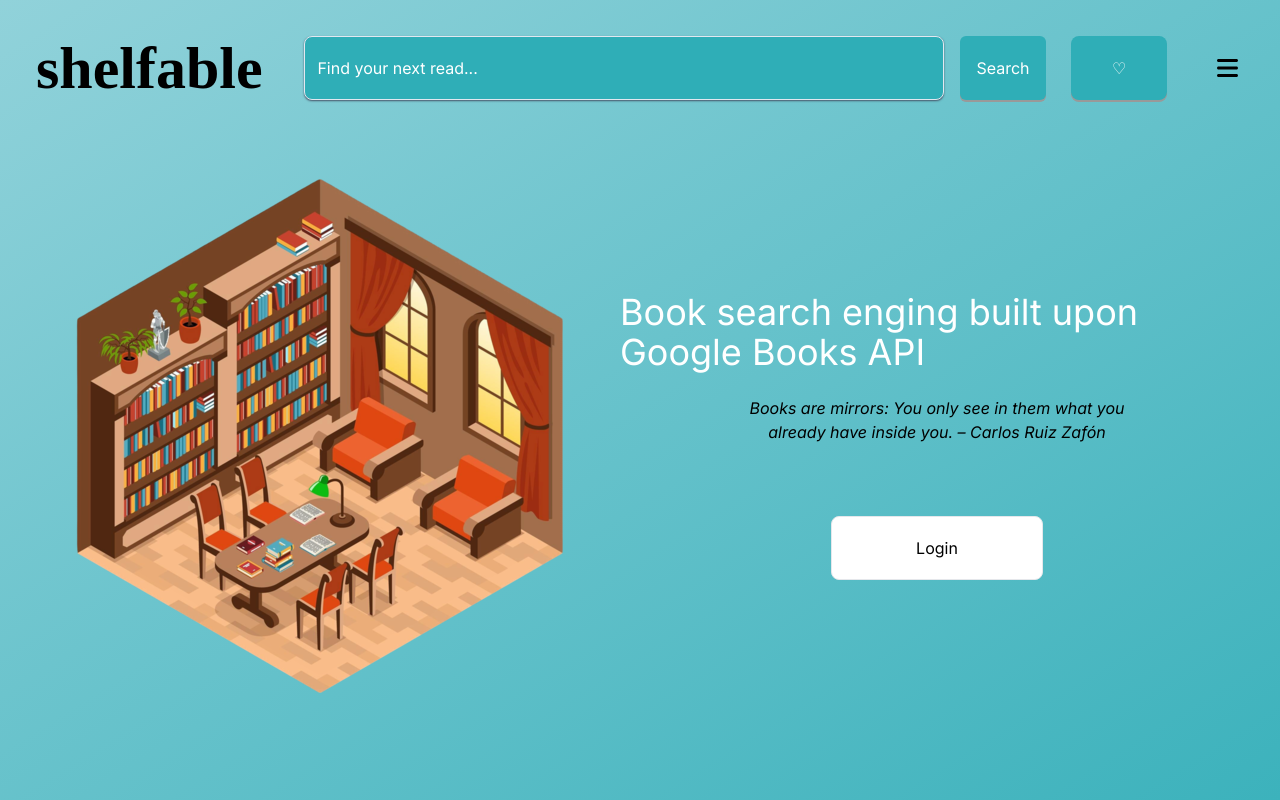
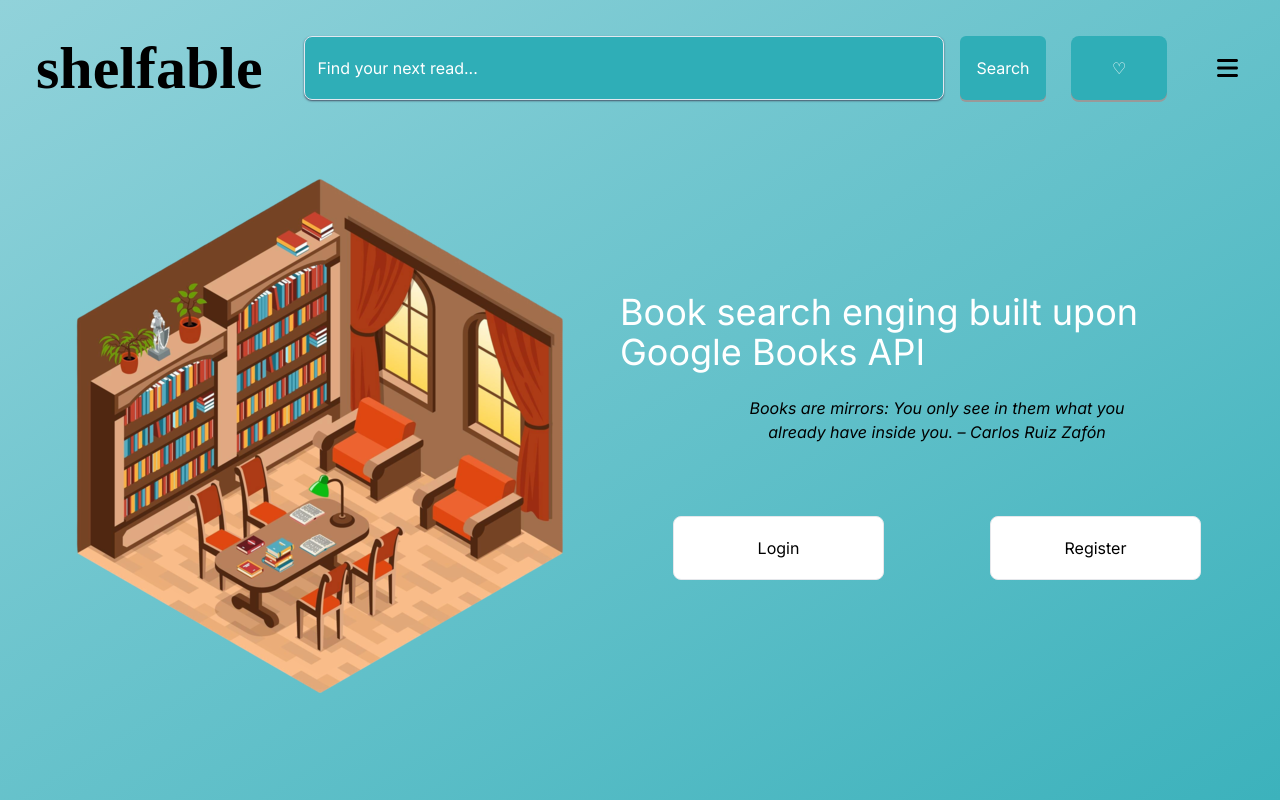
Before and after one commit to Alberto23B/shelfable, a React (Vite) app in the folder client/: page / in a window 1280 px wide. Built offline with nearby package versions, Linux system fonts and the light colour scheme; no server answers; a web font is replaced by a local one.

Commit message:
Add a button to homepage

```diff
--- a/client/src/presentational/Homepage.jsx
+++ b/client/src/presentational/Homepage.jsx
@@ -10,7 +10,14 @@ export default function Homepage() {
           Book search enging built upon Google Books API
         </h2>
         <Quote />
-        <button className="w-1/3 h-16 bg-white border rounded-lg">Login</button>
+        <div className="flex w-full">
+          <button className="w-1/3 h-16 mx-auto bg-white border rounded-lg">
+            Login
+          </button>
+          <button className="w-1/3 h-16 mx-auto bg-white border rounded-lg">
+            Register
+          </button>
+        </div>
       </div>
     </div>
   );
```
